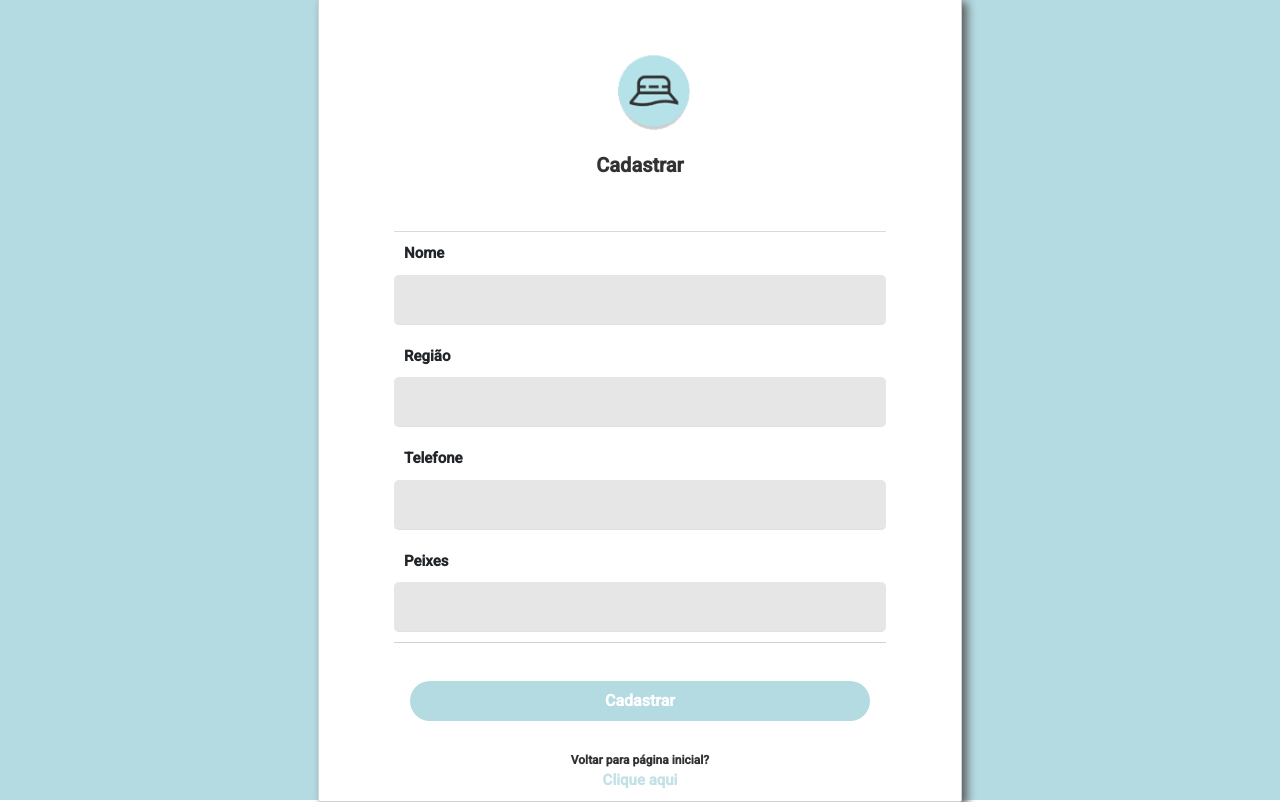
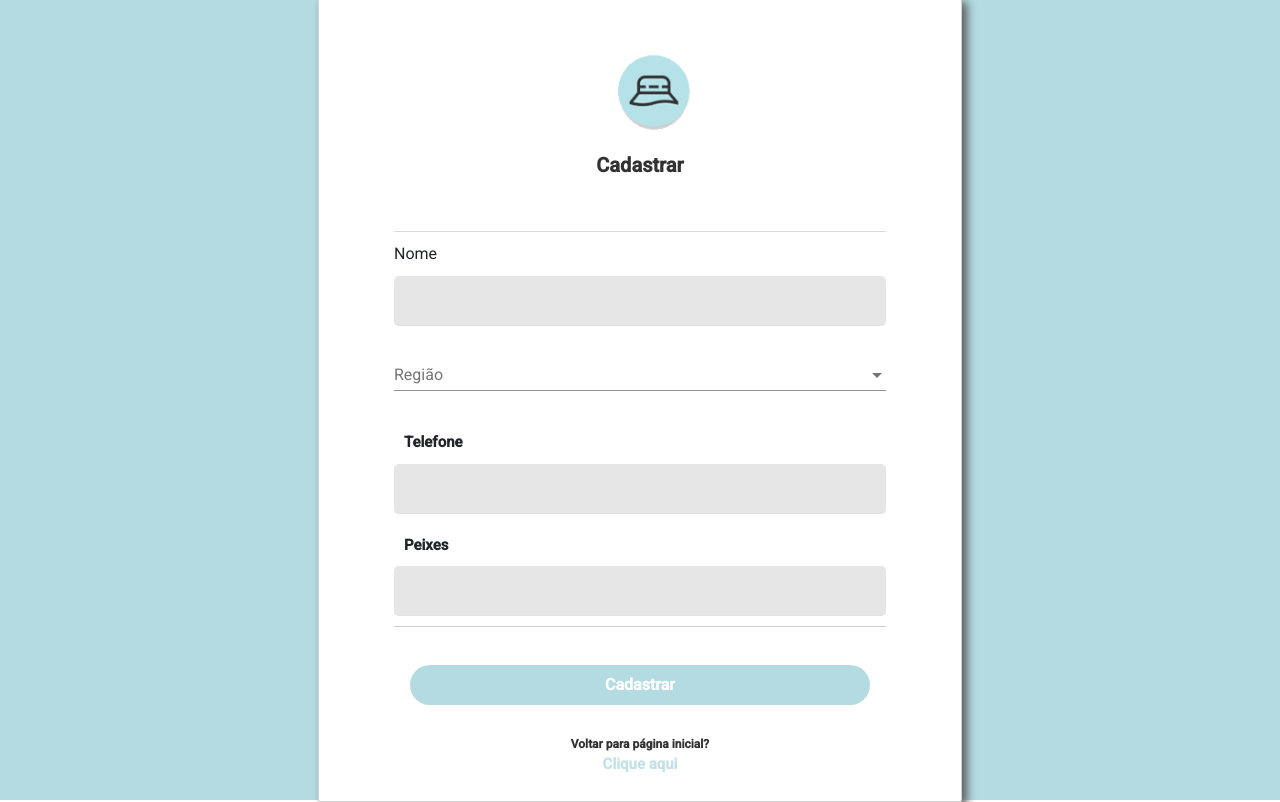
Before and after one commit to Lincoln-Andrade-Silva/pescadores-web, an Angular app in the folder web-proj/: page /cadastrar/pescador in a window 1280 px wide. Built offline with nearby package versions, Linux system fonts and the light colour scheme.

Commit message:
abule bule

```diff
--- a/web-proj/src/app/app.module.ts
+++ b/web-proj/src/app/app.module.ts
@@ -4,6 +4,7 @@ import { HttpClientModule } from '@angular/common/http';
 import { AppComponent } from './app.component';
 import { RouterModule } from '@angular/router';
 import { AppRotas } from './app.routes';
+import { BrowserAnimationsModule } from '@angular/platform-browser/animations';
 
 // Material modules
 import { CommonModule } from '@angular/common';
@@ -18,6 +19,7 @@ import { CUSTOM_ELEMENTS_SCHEMA } from '@angular/core';
     RouterModule.forRoot(AppRotas),
     HttpClientModule,
     CommonModule,
+    BrowserAnimationsModule
   ],
   schemas: [CUSTOM_ELEMENTS_SCHEMA],
   providers: [],
--- a/web-proj/src/app/cadastrar/cadastrar.component.css
+++ b/web-proj/src/app/cadastrar/cadastrar.component.css
@@ -1,16 +1,12 @@
 body {
-
     padding: 0;
 
     margin: 0;
 
     background-color: #b4dae2;
-
-
 }
 
 #comprador {
-
     display: flex;
 
     align-items: center;
@@ -18,14 +14,10 @@ body {
     justify-content: center;
 
     height: 100vh;
-
-
-
 }
 
 .card {
     box-shadow: 5px 4px 10px rgb(90, 90, 90);
-
 
     background-color: rgba(255, 255, 255);
 
@@ -33,13 +25,10 @@ body {
 
     border-radius: 2px;
 
-    width:350px;
-
-
+    width: 350px;
 }
 
 .card-header {
-
     padding-bottom: 50px;
 
     opacity: 0.8;
@@ -47,11 +36,9 @@ body {
     color: rgb(0, 0, 0);
 
     background-color: #fff;
-
 }
 
 .card-header::after {
-
     content: "";
 
     width: 70px;
@@ -65,38 +52,32 @@ body {
     margin-top: -17px;
 
     margin-left: -5px;
-
 }
 
 .card-content label {
-
     color: black;
 
     font-size: 15px;
 
     opacity: 0.8;
-
 }
 
 .card-content-area {
-
     display: flex;
 
     flex-direction: column;
 
-    padding:10px 0;
-
+    padding: 10px 0;
 }
 
 .card-content-area input {
-
     margin-top: 10px;
 
-    padding:0 5px;
+    padding: 0 5px;
 
-    background-color: #E6E6E6;
+    background-color: #e6e6e6;
 
-    border:none;
+    border: none;
 
     border-radius: 5px;
 
@@ -105,45 +86,35 @@ body {
     outline: none;
 
     color: rgb(0, 0, 0);
-
 }
 
 .card-footer {
-
-
-
     display: flex;
 
     flex-direction: column;
 
     background-color: #fff;
-
 }
 
-.card-footer .submit{
-
+.card-footer .submit {
     width: 100%;
 
     height: 40px;
 
     background-color: #b4dae2;
 
-    border:none;
+    border: none;
 
     border-radius: 25px;
 
-    color:#fff;
+    color: #fff;
 
-    margin: 30px 0px ;
+    margin: 30px 0px;
 
     font-weight: bold;
-
 }
 
 .card-footer a {
-
-
-
     text-align: center;
 
     font-size: 12px;
@@ -155,35 +126,30 @@ body {
     text-decoration: none;
 
     font-weight: bold;
-
 }
 
-.logo-fisher{
+.logo-fisher {
     height: 100px;
+
     justify-content: center;
+
     display: flex;
+
     align-items: center;
+
     margin-left: 35%;
 }
 
-.input-senha{
-    font-weight: bold;
-}
-
-.input-usuario{
-    font-weight: bold;
-}
-
-.clique-aqui{
+.clique-aqui {
     font-weight: bold;
 
     font-size: 15px !important;
+
     color: #b4dae2 !important;
 }
 
 @media screen and (min-width: 600px) {
-
-    .logo-fisher{
+    .logo-fisher {
         height: 7em !important;
         justify-content: center;
         display: flex;
@@ -191,8 +157,8 @@ body {
         margin-left: 40%;
     }
 
-    .card{
-        width:644px;
+    .card {
+        width: 644px;
         height: 804px;
         padding-left: 75px;
         padding-right: 75px;
@@ -202,17 +168,14 @@ body {
         margin-left: 10px;
         font-weight: bold;
         font-size: 15px !important;
-
-        }
+    }
 
     .card-content-area input {
         height: 50px;
-
     }
 }
 
-.card-content-area input:focus
-{
+.card-content-area input:focus {
     box-shadow: 0px 3px 4px rgb(90, 90, 90);
 }
 
--- a/web-proj/src/app/cadastrar/cadastrar.component.html
+++ b/web-proj/src/app/cadastrar/cadastrar.component.html
@@ -13,28 +13,34 @@
                 <form class="form">
 
                     <div class="card-content-area">
-                        <span>Nome</span>
+                        <mat-label>Nome</mat-label>
                         <input matInput required type="text" name="name" id="usuario" class="input-usuario"
                             [(ngModel)]="fisher.name" autocomplete="off">
                     </div>
 
-                    <div class="card-content-area">
-                        <span>Região</span>
-                        <input matInput required name="region" type="text" id="regiao" autocomplete="off" class="input-senha"
+                    <mat-form-field  class="card-content-area" >
+                        <mat-label>Região</mat-label>
+                        <mat-select matSelect name="region" id="region"
                             [(ngModel)]="fisher.region">
-                    </div>
+                            <mat-option *ngFor="let state of states" [value]="state.name">
+                                {{state.initials}}
+                            </mat-option>
+                        </mat-select>
+                    </mat-form-field>
 
                     <div class="card-content-area">
                         <span>Telefone</span>
-                        <input matInput required id="telefone" onkeyup="mascaraFone(event)" name="phoneNumber" [(ngModel)]="fisher.phoneNumber" />
+                        <input matInput required id="telefone" onkeyup="mascaraFone(event)" name="phoneNumber"
+                            [(ngModel)]="fisher.phoneNumber" />
                     </div>
 
                     <div class="card-content-area">
                         <span>Peixes</span>
-                        <input matInput required name="fishes" type="text" id="password" autocomplete="off" class="input-senha"
-                            [(ngModel)]="fisher.fishes">
+                        <input matInput required name="fishes" type="text" id="password" autocomplete="off"
+                            class="input-senha" [(ngModel)]="fisher.fishes">
 
                     </div>
+
                 </form>
             </div>
 
--- a/web-proj/src/app/cadastrar/cadastrar.component.ts
+++ b/web-proj/src/app/cadastrar/cadastrar.component.ts
@@ -1,7 +1,9 @@
 import { Component, OnInit } from '@angular/core';
 import { Router } from '@angular/router';
 import { Person } from '../models/Person';
+import { State } from '../models/State';
 import { ServiceService } from '../service/service.service';
+import { StateService } from '../service/state.service';
 
 @Component({
   selector: 'app-cadastrar',
@@ -11,12 +13,15 @@ import { ServiceService } from '../service/service.service';
 export class CadastrarComponent implements OnInit {
 
   fisher: Person = new Person();
-  constructor( private router: Router, private service: ServiceService) { }
+  states: State[] = [];
+  constructor(private router: Router, private service: ServiceService, private stateService: StateService) { }
 
   ngOnInit(): void {
+    this.states = this.stateService.listAll();
+    console.log(this.states)
   }
 
-  create(){
+  create() {
     console.log(this.fisher)
     this.service.incluir(this.fisher).subscribe(() => {
       this.router.navigate(['/home']);
--- a/web-proj/src/app/cadastrar/cadastrar.module.ts
+++ b/web-proj/src/app/cadastrar/cadastrar.module.ts
@@ -5,6 +5,7 @@ import { CadastrarComponent } from "./cadastrar.component";
 import { CadastrarRotas } from "./cadastrar.routes";
 import { FormsModule, ReactiveFormsModule } from "@angular/forms";
 import { MatFormFieldModule } from '@angular/material/form-field';
+import { MatSelectModule } from '@angular/material/select';
 
 @NgModule({
     declarations: [
@@ -15,7 +16,8 @@ import { MatFormFieldModule } from '@angular/material/form-field';
       RouterModule.forChild(CadastrarRotas),
       FormsModule,
       ReactiveFormsModule,
-      MatFormFieldModule
+      MatFormFieldModule,
+      MatSelectModule,
     ]
   })
   export class CadastrarModule { }
--- a/web-proj/src/app/dashboard/dashboard.component.css
+++ b/web-proj/src/app/dashboard/dashboard.component.css
@@ -27,9 +27,15 @@
 
 .card{
     box-shadow: 0px 5px 4px 0px rgb(90, 90, 90);
+    margin-top: 3vh;
+    margin-right: 1vh;
+    margin-left:  1vh;
 }
 
-
+.cards{
+    margin-right: 1vh;
+    margin-left:  1vh;
+}
 
 @media screen and (min-width: 600px) {
 
--- a/web-proj/src/app/dashboard/dashboard.component.html
+++ b/web-proj/src/app/dashboard/dashboard.component.html
@@ -6,19 +6,19 @@
         </a>
     </div>
     <br>
-    <h5><img src="assets/icons/fisher.png" style="height: 4em;"><b>Pescadores</b></h5>
+    <h2><img src="assets/icons/fisher.png" style="height: 4em;"><b>Pescadores</b></h2>
 
     <div class="filtred-cards" *ngFor="let grup of groups">
         <div style="margin-top: 3vh; margin-left: 3vw; margin-bottom: 3vh;" class="key-grup">
-            <h5><b>{{grup.key}}</b></h5>
+            <h3><b>{{grup.key}}</b></h3>
         </div>
 
-        <div style="margin-top: 3vh; display:flex; flex-wrap: wrap;">
-            <div class="card" style="width: 12.5rem; height: 12.5rem; margin-left: 3vw;"
+        <div style="display:flex; flex-wrap: wrap;" class="cards">
+            <div class="card" style="width: 12.5rem; height: 12.5rem;"
                 *ngFor="let person of grup.values">
                 <div class="card-body">
-                    <h5 class="card-title">{{person.name}}</h5>
-                    <h6 class="card-subtitle mb-2 text-muted">{{grup.key}}</h6>
+                    <h4 class="card-title"><b>{{person.name}}</b></h4>
+                    <h5 class="card-subtitle mb-2 text-muted">{{grup.key}}</h5>
                     <p class="card-text">{{person.fishes}}</p>
                     <a href="{{goToWpp(person.phoneNumber)}}" target="_blank"
                         style="float: right; height: 2.5em; margin-top: 4vh;"><img src="assets/icons/wpp.png"
--- /dev/null
+++ b/web-proj/src/app/models/State.ts
@@ -0,0 +1,5 @@
+export class State {
+    id?: number;
+    initials?: string;
+    name?: string;
+}
--- a/web-proj/src/index.html
+++ b/web-proj/src/index.html
@@ -2,7 +2,7 @@
 <html lang="en">
 <head>
   <meta charset="utf-8">
-  <title>WebProj</title>
+  <title>UP Pescadores </title>
   <base href="/">
   <meta name="viewport" content="width=device-width, initial-scale=1">
   <link rel="icon" type="image/x-icon" href="favicon.ico">
```
